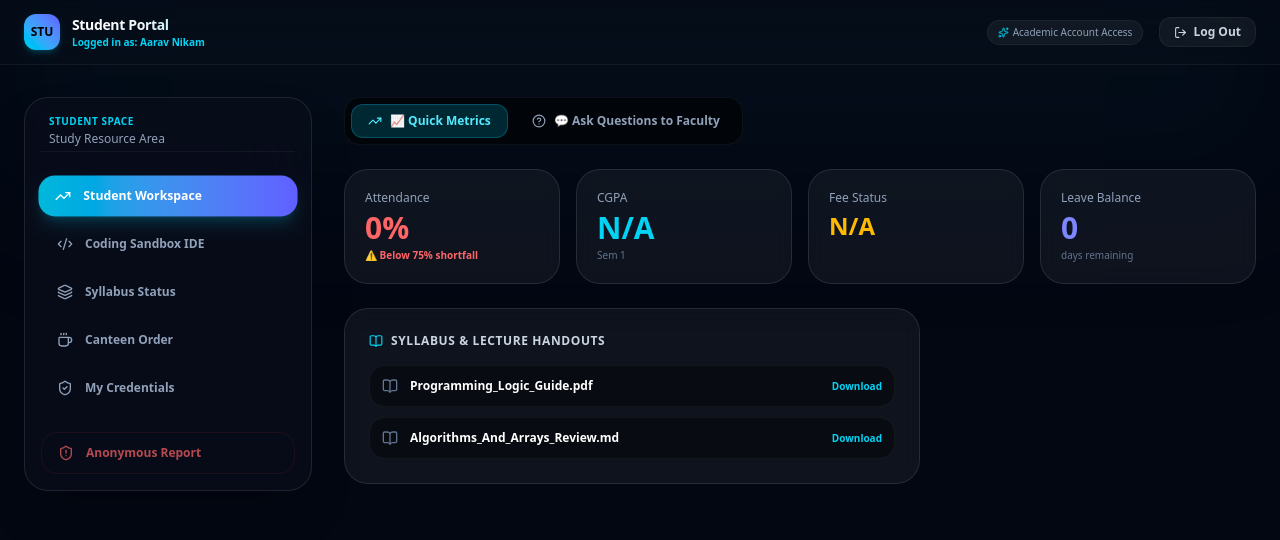
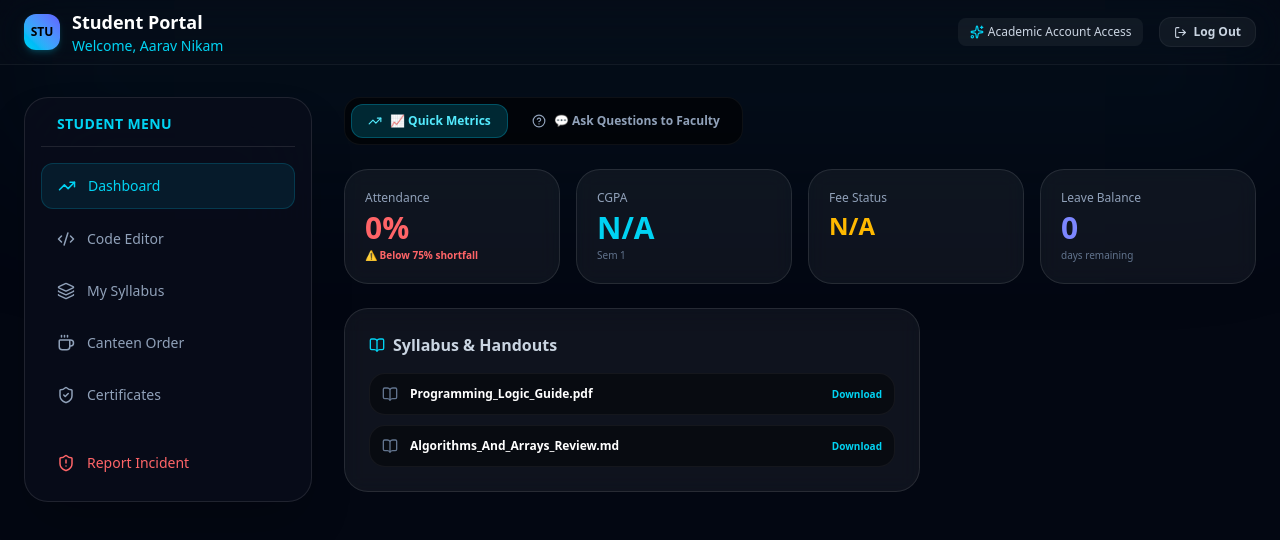
Before and after one commit to adi1492-dev/-CodeVault, a Next.js app in the folder frontend/: page /dashboard/student in a window 1280 px wide. Shown: the top 540 px of the page. Built offline with nearby package versions, Linux system fonts and the light colour scheme.

Commit message:
feat: implement student and admin dashboard pages with core portal navigation features

```diff
--- a/frontend/src/app/dashboard/admin/page.tsx
+++ b/frontend/src/app/dashboard/admin/page.tsx
@@ -402,26 +402,26 @@ export default function AdminDashboard() {
             {/* Departments Button */}
             <button
               onClick={() => setActiveTab('departments')}
-              className={`w-full px-4 py-3 rounded-2xl font-bold text-xs transition-all flex items-center justify-start gap-3 ${
+              className={`w-full px-4 py-3 rounded-xl font-medium text-sm transition-all flex items-center justify-start gap-3 ${
                 activeTab === 'departments'
-                  ? 'bg-gradient-to-r from-cyan-500 to-teal-400 text-black shadow-lg shadow-cyan-500/20 scale-[1.02]'
+                  ? 'bg-cyan-500/10 text-cyan-400 border border-cyan-500/20'
                   : 'text-slate-400 hover:text-white hover:bg-white/5'
               }`}
             >
-              <Building2 size={16} className="shrink-0" />
+              <Building2 size={18} className="shrink-0" />
               <span className="truncate">Departments</span>
             </button>
 
             {/* Student Search Button */}
             <button
               onClick={() => setActiveTab('students')}
-              className={`w-full px-4 py-3 rounded-2xl font-bold text-xs transition-all flex items-center justify-start gap-3 ${
+              className={`w-full px-4 py-3 rounded-xl font-medium text-sm transition-all flex items-center justify-start gap-3 ${
                 activeTab === 'students'
-                  ? 'bg-gradient-to-r from-cyan-500 to-teal-400 text-black shadow-lg shadow-cyan-500/20 scale-[1.02]'
+                  ? 'bg-cyan-500/10 text-cyan-400 border border-cyan-500/20'
                   : 'text-slate-400 hover:text-white hover:bg-white/5'
               }`}
             >
-              <GraduationCap size={16} className="shrink-0" />
+              <GraduationCap size={18} className="shrink-0" />
               <div className="text-left truncate flex-grow">
                 <span className="block truncate">Search Students</span>
               </div>
@@ -430,53 +430,53 @@ export default function AdminDashboard() {
             {/* Staff / Teacher Accounts Ledger */}
             <button
               onClick={() => setActiveTab('users')}
-              className={`w-full px-4 py-3 rounded-2xl font-bold text-xs transition-all flex items-center justify-start gap-3 ${
+              className={`w-full px-4 py-3 rounded-xl font-medium text-sm transition-all flex items-center justify-start gap-3 ${
                 activeTab === 'users'
-                  ? 'bg-gradient-to-r from-cyan-500 to-teal-400 text-black shadow-lg shadow-cyan-500/20 scale-[1.02]'
+                  ? 'bg-cyan-500/10 text-cyan-400 border border-cyan-500/20'
                   : 'text-slate-400 hover:text-white hover:bg-white/5'
               }`}
             >
-              <Users size={16} className="shrink-0" />
+              <Users size={18} className="shrink-0" />
               <span className="truncate">Staff & Teachers</span>
             </button>
 
             {/* Subjects and Syllabus Management */}
             <button
               onClick={() => setActiveTab('academics')}
-              className={`w-full px-4 py-3 rounded-2xl font-bold text-xs transition-all flex items-center justify-start gap-3 ${
+              className={`w-full px-4 py-3 rounded-xl font-medium text-sm transition-all flex items-center justify-start gap-3 ${
                 activeTab === 'academics'
-                  ? 'bg-gradient-to-r from-cyan-500 to-teal-400 text-black shadow-lg shadow-cyan-500/20 scale-[1.02]'
+                  ? 'bg-cyan-500/10 text-cyan-400 border border-cyan-500/20'
                   : 'text-slate-400 hover:text-white hover:bg-white/5'
               }`}
             >
-              <Layers size={16} className="shrink-0" />
+              <Layers size={18} className="shrink-0" />
               <span className="truncate">Academic Subjects ({subjects.length})</span>
             </button>
 
             {/* System Status View */}
             <button
               onClick={() => setActiveTab('telemetry')}
-              className={`w-full px-4 py-3 rounded-2xl font-bold text-xs transition-all flex items-center justify-start gap-3 ${
+              className={`w-full px-4 py-3 rounded-xl font-medium text-sm transition-all flex items-center justify-start gap-3 ${
                 activeTab === 'telemetry'
-                  ? 'bg-gradient-to-r from-cyan-500 to-teal-400 text-black shadow-lg shadow-cyan-500/20 scale-[1.02]'
+                  ? 'bg-cyan-500/10 text-cyan-400 border border-cyan-500/20'
                   : 'text-slate-400 hover:text-white hover:bg-white/5'
               }`}
             >
-              <Cpu size={16} className="shrink-0" />
+              <Cpu size={18} className="shrink-0" />
               <span className="truncate">System Status</span>
             </button>
 
             {/* Certificates */}
             <button
               onClick={() => setActiveTab('certificates')}
-              className={`w-full px-4 py-3 rounded-2xl font-bold text-xs transition-all flex items-center justify-start gap-3 ${
+              className={`w-full px-4 py-3 rounded-xl font-medium text-sm transition-all flex items-center justify-start gap-3 ${
                 activeTab === 'certificates'
-                  ? 'bg-gradient-to-r from-cyan-500 to-teal-400 text-black shadow-lg shadow-cyan-500/20 scale-[1.02]'
+                  ? 'bg-cyan-500/10 text-cyan-400 border border-cyan-500/20'
                   : 'text-slate-400 hover:text-white hover:bg-white/5'
               }`}
             >
-              <ShieldCheck size={16} className="shrink-0" />
-              <span className="truncate">Web3 Certificates</span>
+              <ShieldCheck size={18} className="shrink-0" />
+              <span className="truncate">Issue Certificates</span>
             </button>
           </div>
 
--- a/frontend/src/app/dashboard/student/page.tsx
+++ b/frontend/src/app/dashboard/student/page.tsx
@@ -80,18 +80,18 @@ export default function StudentDashboard() {
               STU
             </div>
             <div>
-              <span className="font-extrabold tracking-tight text-sm block bg-gradient-to-r from-white via-slate-100 to-cyan-200 bg-clip-text text-transparent">
+              <span className="font-bold text-lg block text-white">
                 Student Portal
               </span>
-              <span className="text-[10px] text-cyan-400 block font-semibold">
-                Logged in as: {currentUser?.name || 'Aarav Nikam'}
+              <span className="text-sm text-cyan-400 block font-medium">
+                Welcome, {currentUser?.name || 'Aarav Nikam'}
               </span>
             </div>
           </div>
 
           <div className="flex items-center gap-4">
-            <span className="hidden md:inline-flex items-center gap-1 px-2.5 py-1 rounded-full bg-white/5 text-[10px] text-slate-400 border border-white/5 font-medium">
-              <Sparkles size={11} className="text-cyan-400" />
+            <span className="hidden md:inline-flex items-center gap-1 px-3 py-1.5 rounded-lg bg-white/5 text-xs text-slate-300 font-medium">
+              <Sparkles size={14} className="text-cyan-400" />
               <span>Academic Account Access</span>
             </span>
 
@@ -111,12 +111,9 @@ export default function StudentDashboard() {
 
         {/* Left Vertical Menu Switcher Sidebar */}
         <div className="w-full lg:w-72 shrink-0 p-4 rounded-3xl border border-white/10 bg-[#080d1a]/90 backdrop-blur-2xl shadow-2xl space-y-6 sticky top-20">
-          <div className="px-2 pb-1 border-b border-white/5">
-            <span className="text-[10px] font-bold text-cyan-400 uppercase tracking-wider block">
-              Student Space
-            </span>
-            <span className="text-xs text-slate-400 block mt-0.5 font-medium">
-              Study Resource Area
+          <div className="px-4 pb-3 border-b border-white/10 mb-4">
+            <span className="text-sm font-semibold text-cyan-400 uppercase tracking-wide block">
+              Student Menu
             </span>
           </div>
 
@@ -124,79 +121,79 @@ export default function StudentDashboard() {
             {/* Workspace Overview */}
             <button
               onClick={() => setActiveTab('workspace')}
-              className={`w-full px-4 py-3 rounded-2xl font-bold text-xs transition-all flex items-center justify-start gap-3 ${
+              className={`w-full px-4 py-3 rounded-xl font-medium text-sm transition-all flex items-center justify-start gap-3 ${
                 activeTab === 'workspace'
-                  ? 'bg-gradient-to-r from-cyan-500 to-indigo-500 text-white shadow-lg shadow-cyan-500/20 scale-[1.02]'
+                  ? 'bg-cyan-500/10 text-cyan-400 border border-cyan-500/20'
                   : 'text-slate-400 hover:text-white hover:bg-white/5'
               }`}
             >
-              <TrendingUp size={16} className="shrink-0" />
-              <span className="truncate">Student Workspace</span>
+              <TrendingUp size={18} className="shrink-0" />
+              <span className="truncate">Dashboard</span>
             </button>
 
             {/* IDE Launchpad */}
             <button
               onClick={() => setActiveTab('ide')}
-              className={`w-full px-4 py-3 rounded-2xl font-bold text-xs transition-all flex items-center justify-start gap-3 ${
+              className={`w-full px-4 py-3 rounded-xl font-medium text-sm transition-all flex items-center justify-start gap-3 ${
                 activeTab === 'ide'
-                  ? 'bg-gradient-to-r from-cyan-500 to-indigo-500 text-white shadow-lg shadow-cyan-500/20 scale-[1.02]'
+                  ? 'bg-cyan-500/10 text-cyan-400 border border-cyan-500/20'
                   : 'text-slate-400 hover:text-white hover:bg-white/5'
               }`}
             >
-              <Code2 size={16} className="shrink-0" />
-              <span className="truncate">Coding Sandbox IDE</span>
+              <Code2 size={18} className="shrink-0" />
+              <span className="truncate">Code Editor</span>
             </button>
 
             {/* Syllabus Overview */}
             <button
               onClick={() => setActiveTab('syllabus')}
-              className={`w-full px-4 py-3 rounded-2xl font-bold text-xs transition-all flex items-center justify-start gap-3 ${
+              className={`w-full px-4 py-3 rounded-xl font-medium text-sm transition-all flex items-center justify-start gap-3 ${
                 activeTab === 'syllabus'
-                  ? 'bg-gradient-to-r from-cyan-500 to-indigo-500 text-white shadow-lg shadow-cyan-500/20 scale-[1.02]'
+                  ? 'bg-cyan-500/10 text-cyan-400 border border-cyan-500/20'
                   : 'text-slate-400 hover:text-white hover:bg-white/5'
               }`}
             >
-              <Layers size={16} className="shrink-0" />
-              <span className="truncate">Syllabus Status</span>
+              <Layers size={18} className="shrink-0" />
+              <span className="truncate">My Syllabus</span>
             </button>
 
             {/* Canteen */}
             <button
               onClick={() => setActiveTab('canteen')}
-              className={`w-full px-4 py-3 rounded-2xl font-bold text-xs transition-all flex items-center justify-start gap-3 ${
+              className={`w-full px-4 py-3 rounded-xl font-medium text-sm transition-all flex items-center justify-start gap-3 ${
                 activeTab === 'canteen'
-                  ? 'bg-gradient-to-r from-cyan-500 to-indigo-500 text-white shadow-lg shadow-cyan-500/20 scale-[1.02]'
+                  ? 'bg-cyan-500/10 text-cyan-400 border border-cyan-500/20'
                   : 'text-slate-400 hover:text-white hover:bg-white/5'
               }`}
             >
-              <Coffee size={16} className="shrink-0" />
+              <Coffee size={18} className="shrink-0" />
               <span className="truncate">Canteen Order</span>
             </button>
 
             {/* Certificates */}
             <button
               onClick={() => setActiveTab('certificates')}
-              className={`w-full px-4 py-3 rounded-2xl font-bold text-xs transition-all flex items-center justify-start gap-3 ${
+              className={`w-full px-4 py-3 rounded-xl font-medium text-sm transition-all flex items-center justify-start gap-3 ${
                 activeTab === 'certificates'
-                  ? 'bg-gradient-to-r from-cyan-500 to-indigo-500 text-white shadow-lg shadow-cyan-500/20 scale-[1.02]'
+                  ? 'bg-cyan-500/10 text-cyan-400 border border-cyan-500/20'
                   : 'text-slate-400 hover:text-white hover:bg-white/5'
               }`}
             >
-              <ShieldCheck size={16} className="shrink-0" />
-              <span className="truncate">My Credentials</span>
+              <ShieldCheck size={18} className="shrink-0" />
+              <span className="truncate">Certificates</span>
             </button>
 
             {/* Anti-Ragging */}
             <button
               onClick={() => setActiveTab('report')}
-              className={`w-full mt-4 px-4 py-3 rounded-2xl font-bold text-xs transition-all flex items-center justify-start gap-3 ${
+              className={`w-full mt-4 px-4 py-3 rounded-xl font-medium text-sm transition-all flex items-center justify-start gap-3 ${
                 activeTab === 'report'
-                  ? 'bg-gradient-to-r from-red-500 to-rose-600 text-white shadow-lg shadow-red-500/20 scale-[1.02]'
-                  : 'text-red-400/70 hover:text-red-400 hover:bg-red-500/10 border border-red-500/10'
+                  ? 'bg-red-500/10 text-red-400 border border-red-500/30'
+                  : 'text-slate-400 hover:text-white hover:bg-white/5'
               }`}
             >
-              <ShieldAlert size={16} className="shrink-0" />
-              <span className="truncate">Anonymous Report</span>
+              <ShieldAlert size={18} className="shrink-0 text-red-400" />
+              <span className="truncate text-red-400">Report Incident</span>
             </button>
           </div>
         </div>
@@ -260,9 +257,9 @@ export default function StudentDashboard() {
 
                   {/* Syllabus downloads references */}
                   <div className="glass p-6 rounded-3xl border-white/5 space-y-4 max-w-xl">
-                    <h3 className="text-xs font-bold uppercase tracking-wider text-slate-300 flex items-center gap-2">
-                      <BookOpen size={14} className="text-cyan-400" />
-                      <span>Syllabus & Lecture Handouts</span>
+                    <h3 className="text-base font-semibold text-slate-300 flex items-center gap-2">
+                      <BookOpen size={16} className="text-cyan-400" />
+                      <span>Syllabus & Handouts</span>
                     </h3>
 
                     <div className="space-y-2.5">
@@ -290,9 +287,9 @@ export default function StudentDashboard() {
                   {/* Left Form widget */}
                   <div className="md:col-span-5 space-y-4">
                     <div className="glass p-6 rounded-3xl border-white/5 space-y-4">
-                      <h3 className="text-xs font-bold uppercase tracking-wider text-slate-300 flex items-center gap-2">
-                        <MessageSquare size={14} className="text-cyan-400" />
-                        <span>Submit Question Inquiry</span>
+                      <h3 className="text-base font-semibold text-slate-300 flex items-center gap-2">
+                        <MessageSquare size={16} className="text-cyan-400" />
+                        <span>Ask a Question</span>
                       </h3>
 
                       <form onSubmit={handleAskDoubt} className="space-y-3 pt-1">
```
